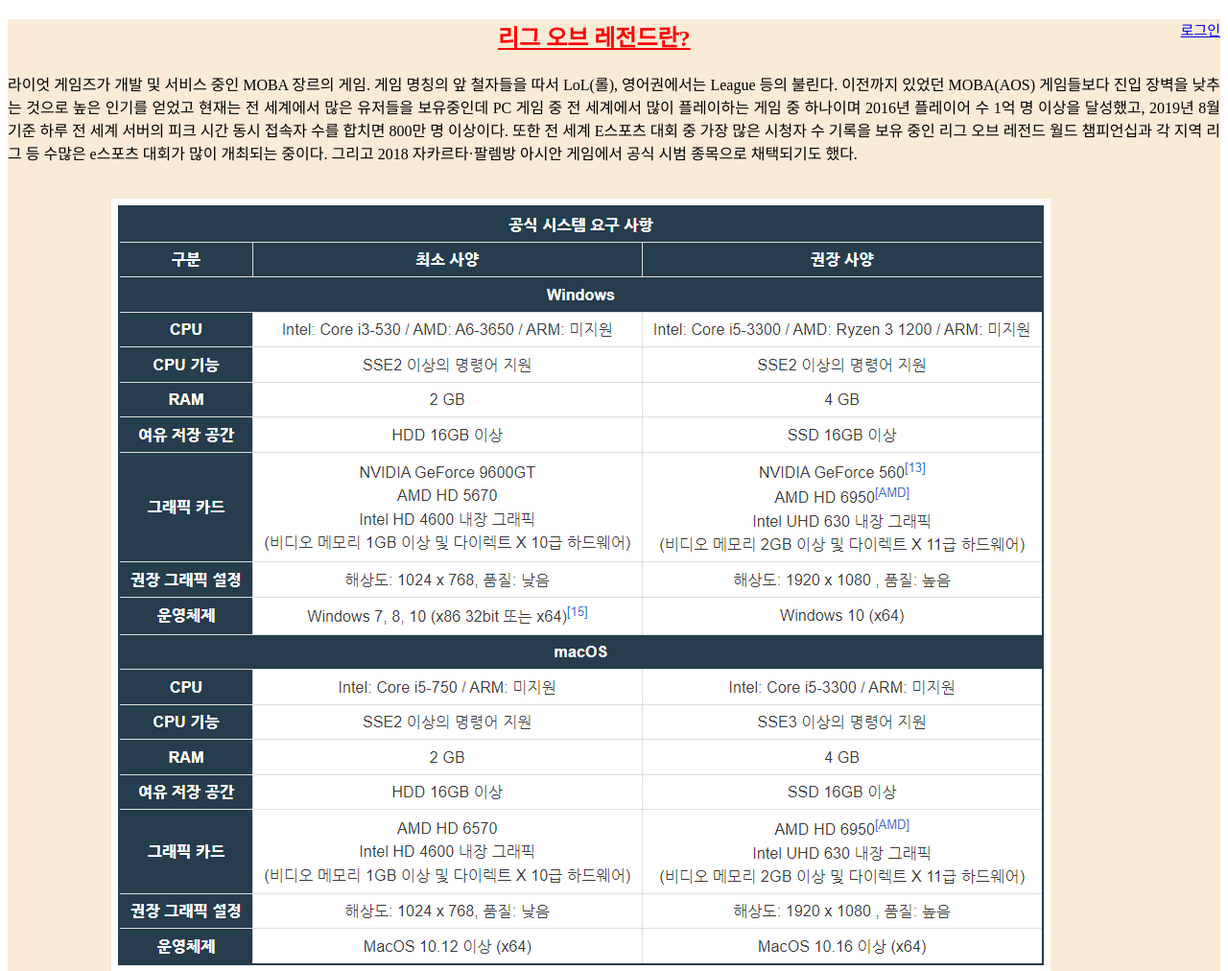
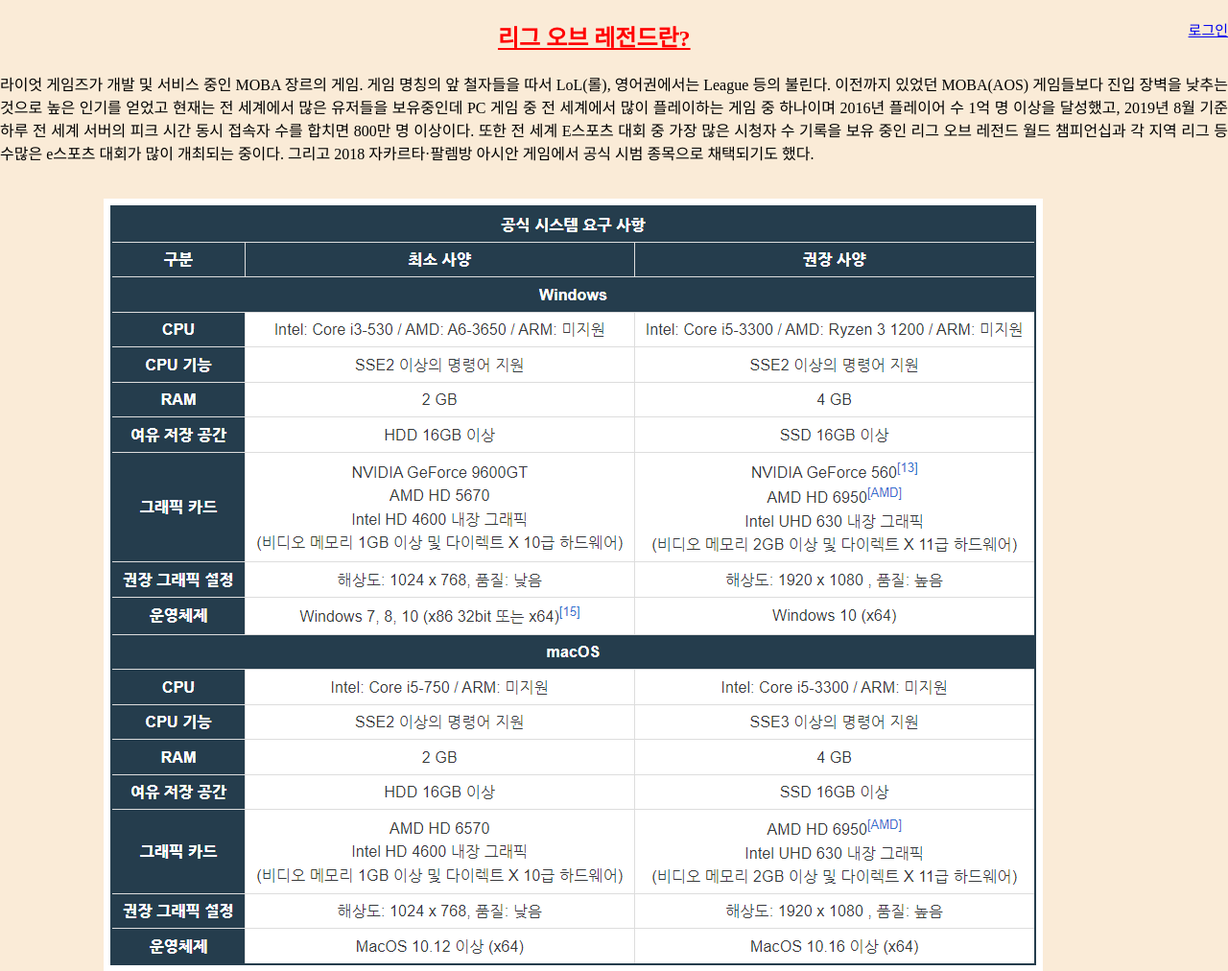
Before and after one commit to jeeee712/SYU_LECTURE3, a plain HTML site: page w05/index.html in a window 1280 px wide. Shown: the top 1012 px of the page at 96% size. Drawn offline with Linux system fonts and the light colour scheme.

Commit message:
23.04.17

```diff
--- a/w05/index.html
+++ b/w05/index.html
@@ -6,7 +6,9 @@
     <meta name="viewport" content="width=device-width, initial-scale=1.0" />
     <title>리그 오브 레전드</title>
     <style>
-      .all {
+      body {
+        padding: 0px;
+        margin: 0px;
         background-color: antiquewhite;
       }
       h1 {
--- a/w06/style.css
+++ b/w06/style.css
@@ -40,4 +40,8 @@ img {
   h1 {
     border-bottom: none;
   }
+
+  img {
+    float: none;
+  }
 }
```
Also changed, not shown: w05/1.html (added).
